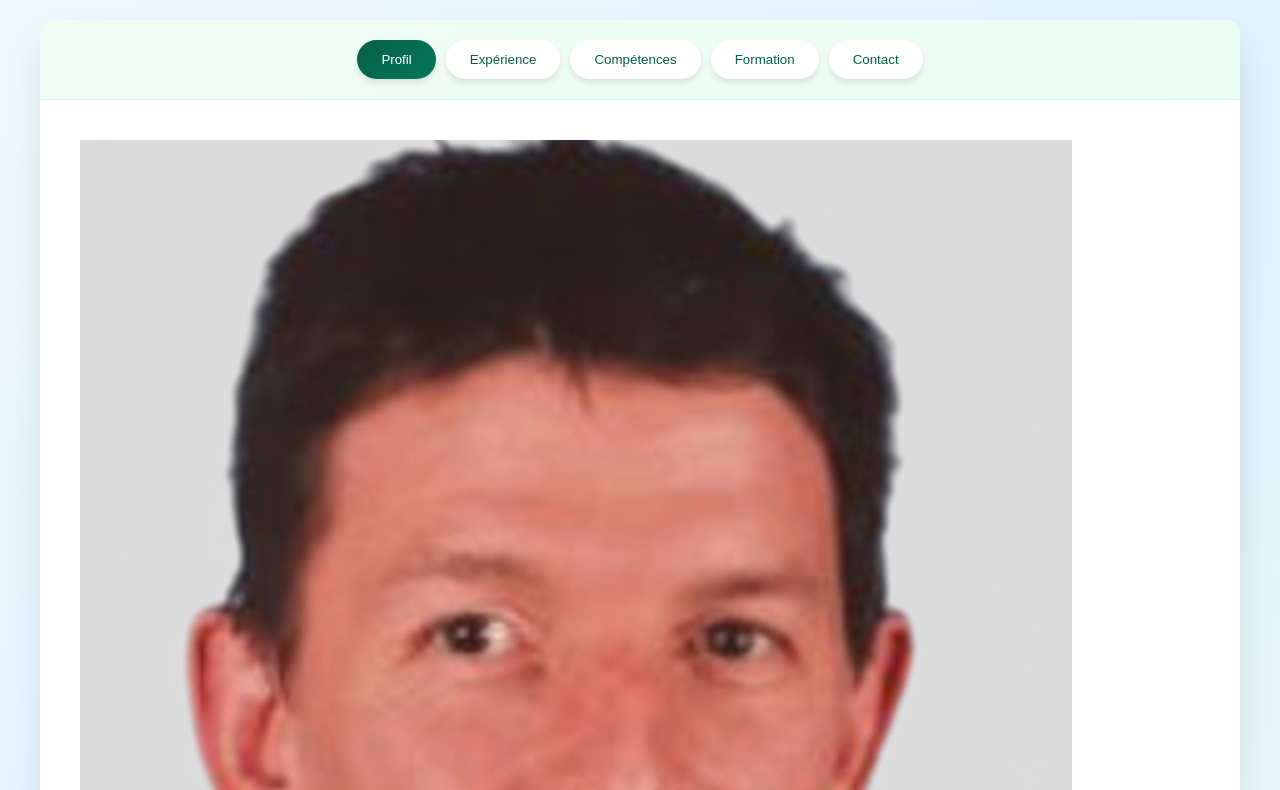
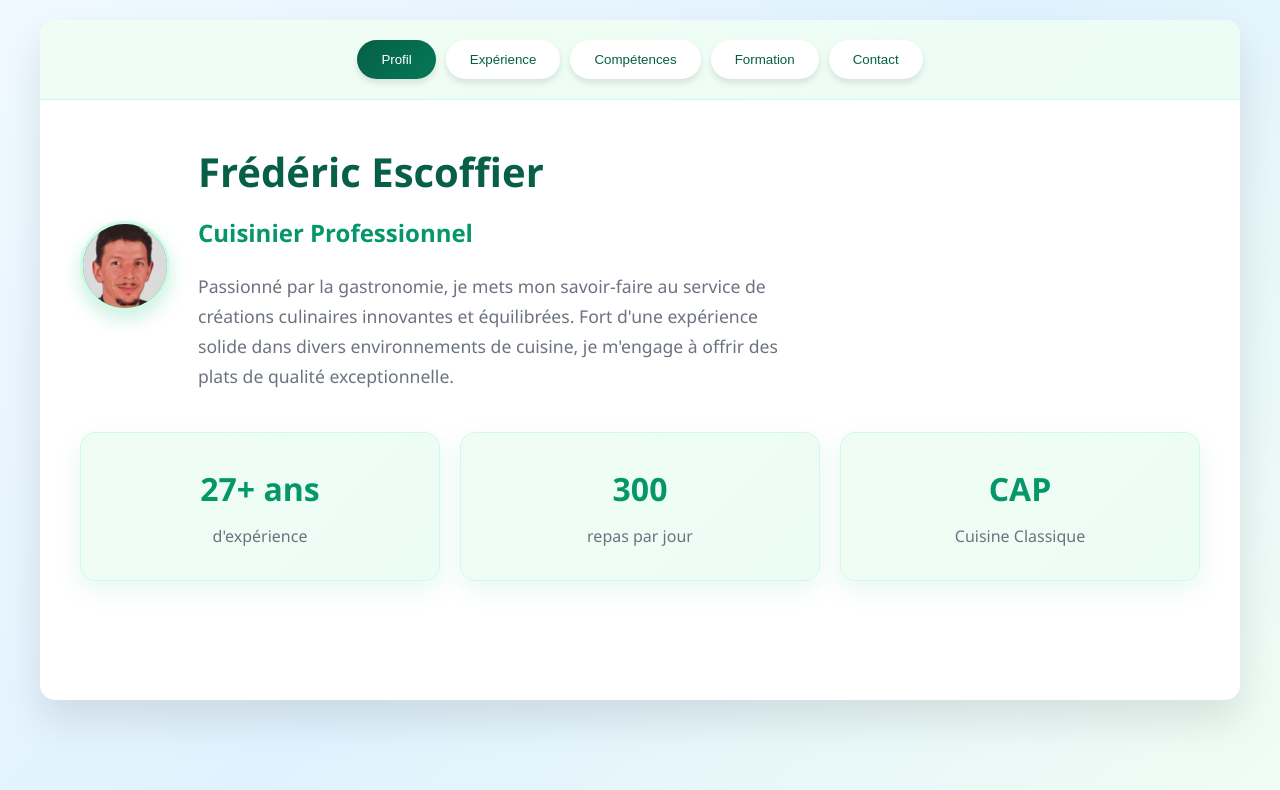
Before and after one commit to FredericEscoffier/cv-en-ligne, a plain HTML site: page index.html in a window 1280 px wide. Both pictures are taken after a click on the button "Profil". Shown: the top 790 px of the page. Drawn offline with Linux system fonts and the light colour scheme.

Commit message:
Update index.html

```diff
--- a/index.html
+++ b/index.html
@@ -30,13 +30,14 @@
             padding: 48px 52px 36px 52px;
             margin-bottom: 24px;
             border: 1.5px solid #10b981;
+            min-height: 900px;
             position: relative;
-            min-height: 900px;
         }
         @media print {
             .pdf-section {page-break-inside: avoid;}
             .pdf-pagebreak {display: block; height: 0; page-break-before: always;}
         }
+        /* PDF en-tête miniature */
         .page-header {
             display: flex;
             align-items: center;
@@ -57,6 +58,7 @@
             box-shadow: 0 8px 18px rgba(16, 185, 129, 0.22);
             border: 3px solid #d1fae5;
             overflow: hidden;
+            flex-shrink: 0;
         }
         .profile-photo-small img {
             width: 100%;
@@ -117,6 +119,50 @@
         .section-content.active {display: block;}
         @keyframes fadeIn {from {opacity: 0;transform: translateY(20px);} to {opacity: 1;transform: translateY(0);}}
         /* --- Styles Section --- */
+        .profile-header {
+            display: flex;
+            align-items: center;
+            justify-content: flex-start;
+            gap: 28px;
+            margin-bottom: 40px;
+        }
+        .profile-photo-small {
+            width: 90px;
+            height: 90px;
+            border-radius: 50%;
+            background: linear-gradient(135deg, #10b981, #34d399);
+            display: flex;
+            align-items: center;
+            justify-content: center;
+            box-shadow: 0 8px 18px rgba(16, 185, 129, 0.22);
+            border: 3px solid #d1fae5;
+            overflow: hidden;
+            flex-shrink: 0;
+        }
+        .profile-photo-small img {
+            width: 100%;
+            height: 100%;
+            object-fit: cover;
+        }
+        .profile-header-content {
+            flex: 1;
+        }
+        .profile-header-content h1 {
+            font-size: 2.5rem;
+            color: #065f46;
+            margin-bottom: 10px;
+        }
+        .profile-header-content h2 {
+            font-size: 1.5rem;
+            color: #059669;
+            margin-bottom: 20px;
+        }
+        .profile-header-content .tagline {
+            max-width: 600px;
+            font-size: 1.1rem;
+            color: #6b7280;
+            line-height: 1.7;
+        }
         .stats-grid {display: grid;grid-template-columns: repeat(auto-fit, minmax(200px, 1fr));gap: 20px;margin-top: 40px;}
         .stat-card {
             background: linear-gradient(135deg, #f0fdf4, #ecfdf5);
@@ -160,7 +206,6 @@
         .period, .location {color: #6b7280;font-size: 0.9rem;margin-bottom: 3px;}
         .achievements {margin-top: 20px;padding-left: 20px;}
         .achievements li {margin-bottom: 8px;color: #4b5563;}
-        /* Compétences */
         .skills-section {margin-bottom: 40px;}
         .skill-header {display: flex;justify-content: space-between;margin-bottom: 8px;font-weight: 500;}
         .skill-bar {height: 8px;background: #d1fae5;border-radius: 4px;overflow: hidden;}
@@ -199,7 +244,6 @@
             border-radius: 10px;
             border-left: 4px solid #10b981;
         }
-        /* Contact */
         .contact-grid {display: grid;grid-template-columns: repeat(auto-fit, minmax(300px, 1fr));gap: 20px;margin-bottom: 40px;}
         .contact-card {display: flex;align-items: center;gap: 20px;}
         .contact-icon {
@@ -213,7 +257,6 @@
             border-radius: 50%;
             box-shadow: 0 8px 20px rgba(16, 185, 129, 0.3);
         }
-        /* Call to action */
         .cta-section {
             text-align: center;
             background: linear-gradient(135deg, #f0fdf4, #ecfdf5);
@@ -242,19 +285,16 @@
             transform: translateY(-2px);
             box-shadow: 0 15px 35px rgba(16, 185, 129, 0.4);
         }
-        /* Responsive Design */
         @media (max-width: 768px) {
             .app {padding: 10px;}
             .main-content {padding: 20px;}
-            .profile-header h1 {font-size: 2rem;}
+            .profile-header-content h1 {font-size: 2rem;}
             .stats-grid {grid-template-columns: 1fr;}
-            .navigation {padding: 15px;}
-            .nav-btn {padding: 10px 20px;font-size: 0.9rem;}
             .pdf-section {padding: 18px 4vw;}
             .page-header-content h1 {font-size: 1.2rem;}
+            .profile-photo-small {width: 60px;height: 60px;}
         }
     </style>
-    <!-- Ajout de html2pdf.js depuis CDN -->
     <script src="https://cdnjs.cloudflare.com/ajax/libs/html2pdf.js/0.10.1/html2pdf.bundle.min.js"></script>
 </head>
 <body>
@@ -268,38 +308,30 @@
                 <button class="nav-btn" onclick="showSection('contact')">Contact</button>
             </nav>
             <main class="main-content" id="main-content">
-                <!-- Section Profil -->
+                <!-- Section Profil miniaturisée -->
                 <div id="profile" class="section-content active">
                     <div class="profile-header">
-                        <div class="profile-photo">
+                        <div class="profile-photo-small">
                             <img src="profile_v2(1).PNG" alt="Photo de Frédéric"
-                                 onerror="this.onerror=null;this.src='https://via.placeholder.com/150?text=Photo';">
+                                onerror="this.onerror=null;this.src='https://via.placeholder.com/90?text=Photo';">
                         </div>
+                        <div class="profile-header-content">
                             <h1>Frédéric Escoffier</h1>
                             <h2>Cuisinier Professionnel</h2>
-                        <p class="tagline">
+                            <div class="tagline">
                                 Passionné par la gastronomie, je mets mon savoir-faire au service de créations culinaires
                                 innovantes et équilibrées. Fort d'une expérience solide dans divers environnements de cuisine,
                                 je m'engage à offrir des plats de qualité exceptionnelle.
-                        </p>
-                    </div>
-                    <div class="stats-grid">
-                        <div class="stat-card">
-                            <h3>27+ ans</h3>
-                            <p>d'expérience</p>
-                        </div>
-                        <div class="stat-card">
-                            <h3>300</h3>
-                            <p>repas par jour</p>
-                        </div>
-                        <div class="stat-card">
-                            <h3>CAP</h3>
-                            <p>Cuisine Classique</p>
                             </div>
                         </div>
                     </div>
+                    <div class="stats-grid">
+                        <div class="stat-card"><h3>27+ ans</h3><p>d'expérience</p></div>
+                        <div class="stat-card"><h3>300</h3><p>repas par jour</p></div>
+                        <div class="stat-card"><h3>CAP</h3><p>Cuisine Classique</p></div>
+                    </div>
+                </div>
                 <span class="pdf-pagebreak"></span>
-                <!-- Section Expérience -->
                 <div id="experience" class="section-content">
                     <h2 class="section-title">Expérience Professionnelle</h2>
                     <div class="experience-card">
@@ -332,7 +364,6 @@
                         </ul>
                     </div>
                 </div>
-                <!-- Section Compétences -->
                 <div id="skills" class="section-content">
                     <h2 class="section-title">Compétences</h2>
                     <div class="skills-section">
@@ -418,7 +449,6 @@
                     </div>
                 </div>
                 <span class="pdf-pagebreak"></span>
-                <!-- Section Formation -->
                 <div id="education" class="section-content">
                     <h2 class="section-title">Formation & Certifications</h2>
                     <div class="education-card">
@@ -427,7 +457,6 @@
                         <p class="period">📅 Septembre 1983 - Juin 1986</p>
                     </div>
                 </div>
-                <!-- Section Contact -->
                 <div id="contact" class="section-content">
                     <h2 class="section-title">Contact</h2>
                     <div class="contact-grid">
@@ -581,10 +610,6 @@
                         <div class="page-header-content">
                             <h1>Frédéric Escoffier</h1>
                             <h2>Cuisinier Professionnel</h2>
-                            <div class="tagline">
-                                Passionné par la gastronomie, je mets mon savoir-faire au service de créations culinaires
-                                innovantes et équilibrées.
-                            </div>
                         </div>
                     </div>
                     <h2 class="section-title">Formation & Certifications</h2>
@@ -624,26 +649,16 @@
     </div>
     <script>
         function showSection(sectionId) {
-            // Masquer toutes les sections
             const sections = document.querySelectorAll(".section-content");
-            sections.forEach(section => {
-                section.classList.remove("active");
-            });
-            // Désactiver tous les boutons
+            sections.forEach(section => { section.classList.remove("active"); });
             const buttons = document.querySelectorAll(".nav-btn");
-            buttons.forEach(button => {
-                button.classList.remove("active");
-            });
-            // Afficher la section sélectionnée
+            buttons.forEach(button => { button.classList.remove("active"); });
             document.getElementById(sectionId).classList.add("active");
-            // Activer le bouton correspondant
             event.target.classList.add("active");
         }
         function downloadPDF() {
-            // Affiche le contenu PDF temporairement
             const cvPdf = document.getElementById('cv-pdf');
             cvPdf.style.display = 'block';
-            // Animation barres de compétences dans le PDF
             setTimeout(() => {
                 const bars = cvPdf.querySelectorAll('.skill-progress');
                 bars.forEach(bar => {
@@ -652,7 +667,6 @@
                     setTimeout(() => { bar.style.width = width; }, 300);
                 });
             }, 10);
-            // Génère le PDF (seulement le contenu pro 2 pages)
             const opt = {
                 margin:      [0.3, 0.3, 0.3, 0.3],
                 filename:    'CV-Frederic-Escoffier.pdf',
@@ -665,7 +679,6 @@
                 cvPdf.style.display = 'none';
             });
         }
-        // Animation des barres de compétences au chargement
         window.addEventListener("load", function() {
             const skillBars = document.querySelectorAll(".skill-progress");
             skillBars.forEach(bar => {
```
Lines whose indentation alone changed are shown as unchanged.
